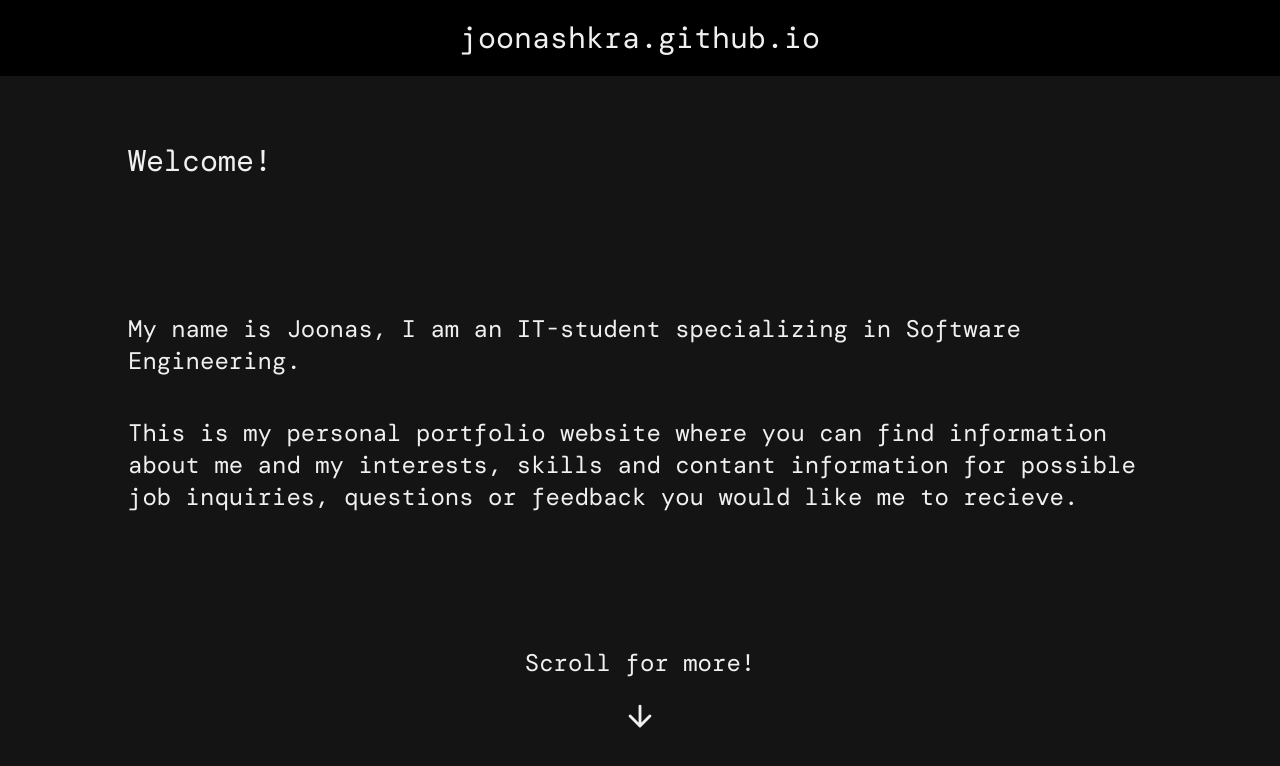
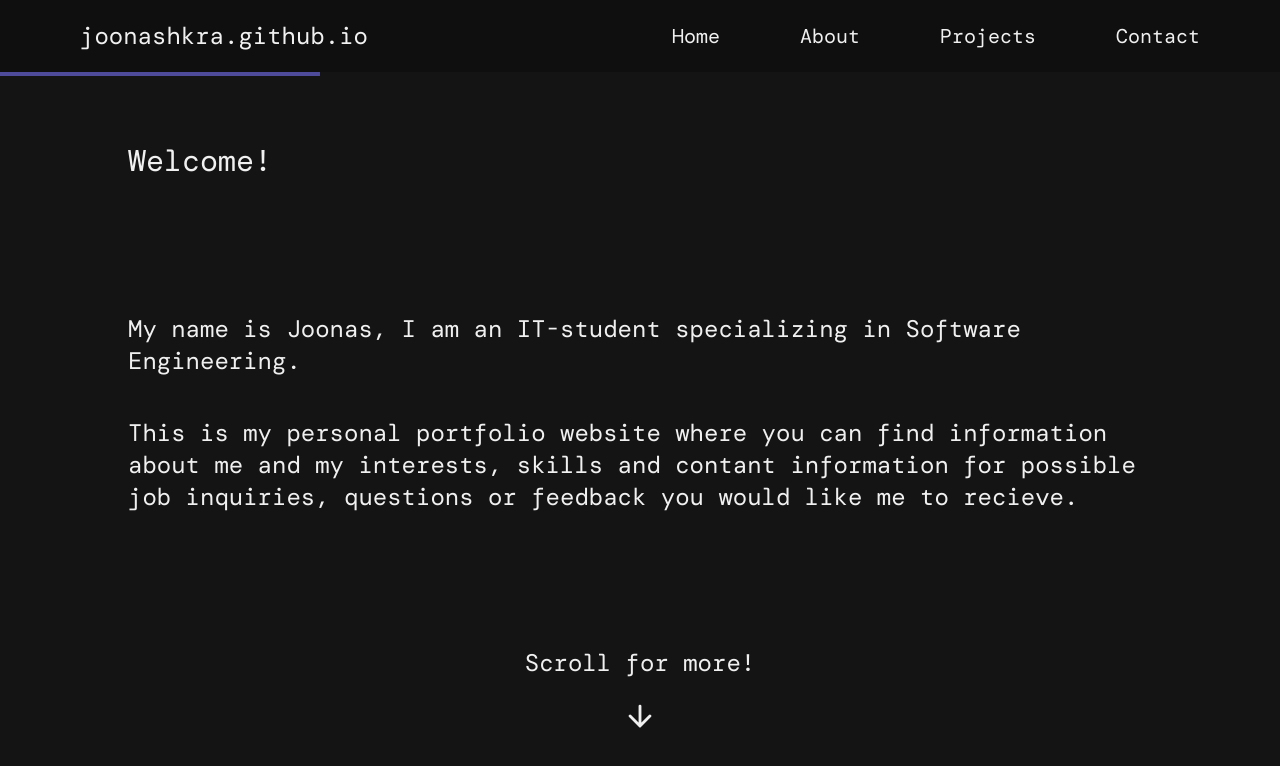
Before and after one commit to joonashkra/joonashkra.github.io, a React (Vite) app: page /about in a window 1280 px wide. Shown: the top 766 px of the page. Built offline with nearby package versions, Linux system fonts and the light colour scheme; a web font is replaced by a local one.

Commit message:
navbar & progbar

```diff
--- a/index.html
+++ b/index.html
@@ -7,7 +7,7 @@
     <link rel="preconnect" href="https://fonts.gstatic.com" crossorigin>
     <link href="https://fonts.googleapis.com/css2?family=DM+Mono:ital,wght@0,300;0,400;0,500;1,300;1,400;1,500&display=swap" rel="stylesheet">
     <meta name="viewport" content="width=device-width, initial-scale=1.0" />
-    <title>Vite + React + TS</title>
+    <title>joonashkra.github.io</title>
   </head>
   <body>
     <div id="root"></div>
--- a/package.json
+++ b/package.json
@@ -11,11 +11,14 @@
   },
   "dependencies": {
     "react": "^18.2.0",
-    "react-dom": "^18.2.0"
+    "react-dom": "^18.2.0",
+    "react-router": "^6.23.1",
+    "react-router-hash-link": "^2.4.3"
   },
   "devDependencies": {
     "@types/react": "^18.2.66",
     "@types/react-dom": "^18.2.22",
+    "@types/react-router-hash-link": "^2.4.9",
     "@typescript-eslint/eslint-plugin": "^7.2.0",
     "@typescript-eslint/parser": "^7.2.0",
     "@vitejs/plugin-react": "^4.2.1",
--- a/src/App.tsx
+++ b/src/App.tsx
@@ -1,3 +1,6 @@
+
+import NavBar from './components/NavBar';
+import ProgBar from './components/ProgBar';
 import AboutPage from './pages/AboutPage';
 import ContactPage from './pages/ContactPage';
 import ProjectPage from './pages/ProjectPage';
@@ -6,13 +9,12 @@ import WelcomePage from './pages/WelcomePage';
 function App() {
   return (
     <div className="h-screen flex flex-col bg-dark text-white">
-      <div className="flex items-center bg-black py-5 justify-center">
-        <h1 className='text-xl sm:text-3xl'>joonashkra.github.io</h1>
-      </div>
-      <div className="snap-both snap-mandatory snap-center snap-always overflow-y-scroll h-screen no-scrollbar">
+      <NavBar />
+      <ProgBar />
+      <div className="scroll-container snap-both snap-mandatory snap-center snap-always overflow-y-scroll h-screen no-scrollbar">
         <WelcomePage />
+        <AboutPage />
         <ProjectPage />
-        <AboutPage />
         <ContactPage />
       </div>
     </div>
--- /dev/null
+++ b/src/components/NavBar.tsx
@@ -0,0 +1,20 @@
+
+import { HashLink as Link } from "react-router-hash-link";
+
+
+function NavBar() {
+
+    return (
+        <div className="flex items-center bg-black/25 py-5 justify-center sm:justify-between">
+            <h1 className='text-xl sm:text-2xl ml-20'>joonashkra.github.io</h1>
+            <nav className="flex lg:gap-20 lg:mr-20 text-xl">
+                <Link smooth className="hover:underline hover:decoration-blue hover:decoration-2" to="#home">Home</Link>
+                <Link smooth className="hover:underline hover:decoration-blue hover:decoration-2" to="#about">About</Link>
+                <Link smooth className="hover:underline hover:decoration-blue hover:decoration-2" to="#projects">Projects</Link>
+                <Link smooth className="hover:underline hover:decoration-blue hover:decoration-2" to="#contact">Contact</Link>
+            </nav>
+        </div>
+    );
+}
+
+export default NavBar;
--- /dev/null
+++ b/src/components/ProgBar.tsx
@@ -0,0 +1,45 @@
+import { useEffect, useState, useRef } from 'react';
+
+function ProgBar() {
+    const [scroll, setScroll] = useState(0);
+    const containerRef = useRef<HTMLDivElement | null>(null);
+
+    useEffect(() => {
+        const container = document.querySelector('.scroll-container');
+        const checkpoints = [25, 50, 75, 100];
+        const handleScroll = () => {
+            if (container) {
+                const y = container.scrollTop;
+                const totalY = container.scrollHeight - container.clientHeight;
+                const newScroll = (y / totalY) * 100;
+
+                const nearest = checkpoints.reduce((prev, curr) => (
+                    Math.abs(curr - newScroll) < Math.abs(prev - newScroll) ? curr : prev
+                ), checkpoints[0]);
+
+                setScroll(nearest);
+            }
+        };
+
+        if (container) {
+            container.addEventListener('scroll', handleScroll);
+            handleScroll();
+        }
+
+        return () => {
+            if (container) {
+                container.removeEventListener('scroll', handleScroll);
+            }
+        };
+    }, []);
+
+    return (
+        <div
+            ref={containerRef}
+            className="hidden sm:block h-1 bg-blue transition-all duration-500 ease-in-out"
+            style={{ width: `${scroll}%` }}
+        ></div>
+    );
+}
+
+export default ProgBar;
--- a/src/main.tsx
+++ b/src/main.tsx
@@ -1,8 +1,43 @@
-import React from 'react'
+
 import ReactDOM from 'react-dom/client'
 import App from './App.tsx'
 import './index.css'
+import {
+    createBrowserRouter,
+    RouterProvider,
+  } from "react-router-dom";
+import WelcomePage from './pages/WelcomePage.tsx';
+import AboutPage from './pages/AboutPage.tsx';
+import ProjectPage from './pages/ProjectPage.tsx';
+import ContactPage from './pages/ContactPage.tsx';
 
-ReactDOM.createRoot(document.getElementById('root')!).render(
-    <App />
-)
+  const router = createBrowserRouter([
+    {
+      path: "/",
+      element: <App />,
+      children: [
+        {
+            path: "/",
+            element: <WelcomePage />,
+        },
+        {
+            path: "/about",
+            element: <AboutPage />,
+        },
+        {
+            path: "/projects",
+            element: <ProjectPage />,
+        },
+        {
+            path: "/contact",
+            element: <ContactPage />,
+        },
+      ],
+    },
+  ]);
+
+  ReactDOM.createRoot(document.getElementById('root')!).render(
+    <div>
+        <RouterProvider router={router} />
+    </div>
+  )
--- a/src/pages/AboutPage.tsx
+++ b/src/pages/AboutPage.tsx
@@ -1,8 +1,18 @@
-import React from 'react'
+
 
 function AboutPage() {
   return (
-    <div className='snap-start h-full'>AboutPage</div>
+    <div className='snap-start h-full flex flex-col m-8 sm:m-32 justify-around' id="about">
+      <h1 className='text-2xl sm:text-3xl'>About Me</h1>
+      <div className='flex flex-col text-lg sm:text-2xl gap-10'>
+        <p>
+          I am an Information Technology student at Vaasa University of Applied Sciences with a specialization in Software Engineering.
+        </p>
+        <p>
+
+        </p>
+      </div>
+    </div>
   )
 }
 
--- a/src/pages/ContactPage.tsx
+++ b/src/pages/ContactPage.tsx
@@ -2,7 +2,7 @@ import React from 'react'
 
 function ContactPage() {
   return (
-    <div className='snap-start h-full'>ContactPage</div>
+    <div className='snap-start h-full' id='contact'>ContactPage</div>
   )
 }
 
--- a/src/pages/ProjectPage.tsx
+++ b/src/pages/ProjectPage.tsx
@@ -2,7 +2,7 @@ import React from 'react'
 
 function ProjectPage() {
   return (
-    <div className='snap-start h-full '>ProjectPage</div>
+    <div className='snap-start h-full ' id='projects'>ProjectPage</div>
   )
 }
 
--- a/src/pages/WelcomePage.tsx
+++ b/src/pages/WelcomePage.tsx
@@ -2,7 +2,7 @@ import { ArrowDown } from "../assets/ArrowDown"
 
 function WelcomePage() {
   return (
-    <div className='snap-start h-full flex flex-col m-8 sm:m-32 justify-around'>
+    <div className='snap-start h-full flex flex-col m-8 sm:m-32 justify-around' id="home">
         <h1 className='text-2xl sm:text-3xl'>Welcome!</h1>
         <div className='flex flex-col text-lg sm:text-2xl gap-10'>
           <p>
```
Also changed, not shown: 1 other file (tests, documents, lock files or other folders).
